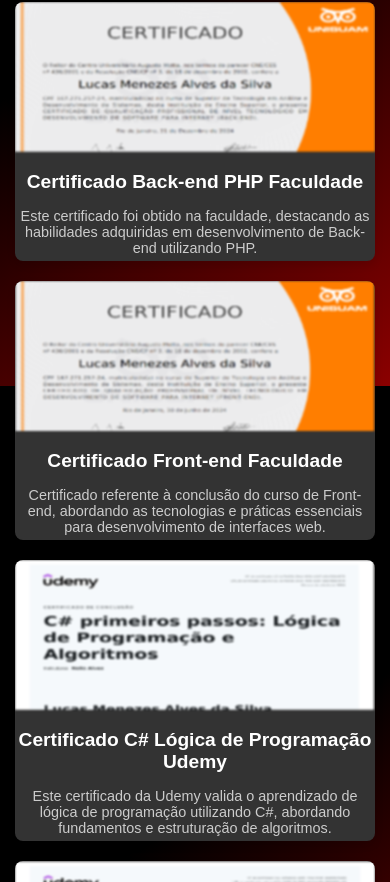
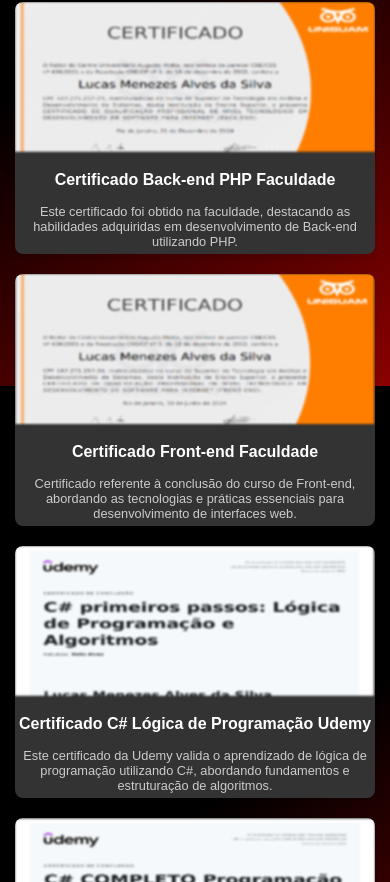
Before and after one commit to Lucas-Mnzs/meuportfolio, a plain HTML site: page index.html in a window 390 px wide. Shown: the part 5522-6404 px from the top of the page. Drawn offline with nearby package versions, Linux system fonts and the light colour scheme.

Commit message:
Update style.css

```diff
--- a/style.css
+++ b/style.css
@@ -548,11 +548,13 @@ footer {
     font-size: 0.8em;
   }
 
-  .swiper-slide h3 {
+  .swiper-slide h3,
+  .certificado h3 {
     font-size: 1em;
   }
 
-  .swiper-slide p {
+  .swiper-slide p,
+  .certificado p {
     font-size: 0.8em;
   }
 
```
